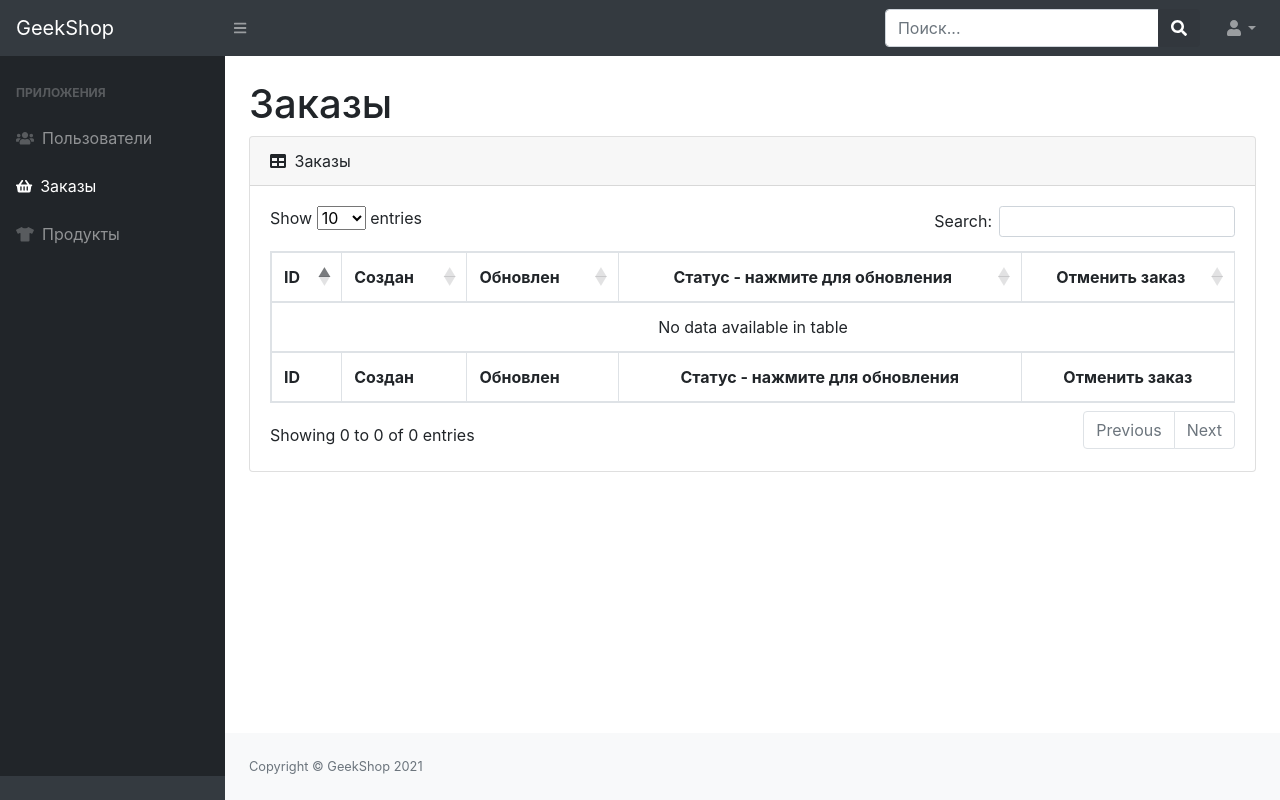
After one commit to ElecTrOoD/django-geekshop, a Django app: page /admin-staff/orders/ in a window 1280 px wide. The commit adds this page. Run offline with Django 3.2, Linux system fonts and the light colour scheme; the visitor is signed in with stand-in values (Sample User, id 1); data that the repository does not hold is empty; some libraries are stand-ins or nearby versions.

Commit message:
added admin orders

```diff
--- /dev/null
+++ b/admins/templates/admins/admin-orders-read.html
@@ -0,0 +1,52 @@
+{% extends 'admins/base.html' %}
+
+{% block content %}
+    <main>
+        <div class="container-fluid">
+            <h1 class="mt-4">Заказы</h1>
+            <div class="card mb-4">
+                <div class="card-header">
+                    <i class="fas fa-table mr-1"></i>
+                    Заказы
+                </div>
+                <div class="card-body">
+                    <div class="table-responsive">
+                        <table class="table table-bordered" id="dataTable" width="100%" cellspacing="0">
+                            <thead>
+                            <tr>
+                                <th>ID</th>
+                                <th>Создан</th>
+                                <th>Обновлен</th>
+                                <th class="text-center">Статус - нажмите для обновления</th>
+                                <th class="text-center">Отменить заказ</th>
+                            </tr>
+                            </thead>
+                            <tfoot>
+                            <tr>
+                                <th>ID</th>
+                                <th>Создан</th>
+                                <th>Обновлен</th>
+                                <th class="text-center">Статус - нажмите для обновления</th>
+                                <th class="text-center">Отменить заказ</th>
+                            </tr>
+                            </tfoot>
+                            <tbody>
+                            {% for order in object_list %}
+                                <tr>
+                                    <td>{{ order.id }}</td>
+                                    <td>{{ order.created }}</td>
+                                    <td>{{ order.updated }}</td>
+                                    <td><a href="{% url 'admins:update_order_status' order.pk %}"
+                                           class="btn btn-outline-primary col">{{ order.get_status_display }}</a></td>
+                                    <td><a href="{% url 'admins:admin_orders_delete' order.pk %}"
+                                           class="btn btn-outline-primary col">Отменить</a></td>
+                                </tr>
+                            {% endfor %}
+                            </tbody>
+                        </table>
+                    </div>
+                </div>
+            </div>
+        </div>
+    </main>
+{% endblock %}
--- a/admins/templates/admins/base.html
+++ b/admins/templates/admins/base.html
@@ -53,11 +53,11 @@
                         </div>
                         Пользователи
                     </a>
-                    <a class="nav-link" href="index.html">
+                    <a class="nav-link" href="{% url 'admins:admin_orders' %}">
                         <div class="sb-nav-link-icon">
                             <i class="fas fa-shopping-basket"></i>
                         </div>
-                        Категории
+                        Заказы
                     </a>
                     <a class="nav-link" href="{% url 'admins:admin_products' %}">
                         <div class="sb-nav-link-icon">
--- a/admins/urls.py
+++ b/admins/urls.py
@@ -2,7 +2,8 @@ from django.urls import path
 
 from admins.views import AdminIndexView, AdminUserListView, AdminUserCreateView, AdminUserUpdateView, \
     AdminUserDeleteView, AdminUserCompleteDeleteView, AdminProductListView, AdminProductCreateView, \
-    AdminProductUpdateView, AdminProductDeleteView, AdminProductCompleteDeleteView
+    AdminProductUpdateView, AdminProductDeleteView, AdminProductCompleteDeleteView, AdminOrderListView, \
+    update_order_status, cancel_order
 
 app_name = 'admins'
 
@@ -19,4 +20,7 @@ urlpatterns = [
     path('products/delete/<int:pk>', AdminProductDeleteView.as_view(), name='admin_products_delete'),
     path('products/complete-delete/<int:pk>', AdminProductCompleteDeleteView.as_view(),
          name='admin_products_complete_delete'),
+    path('orders/', AdminOrderListView.as_view(), name='admin_orders'),
+    path('orders/delete/<pk>', cancel_order, name='admin_orders_delete'),
+    path('update_order_status/<pk>', update_order_status, name='update_order_status'),
 ]
--- a/admins/views.py
+++ b/admins/views.py
@@ -7,6 +7,7 @@ from django.views.generic.edit import CreateView, UpdateView, DeleteView
 from django.views.generic.list import ListView
 
 from admins.forms import UserAdminRegisterForm, UserAdminProfileForm, ProductAdminForm
+from orders.models import Order
 from products.models import Product
 from users.models import User
 
@@ -135,3 +136,31 @@ class AdminProductCompleteDeleteView(DeleteView):
     @method_decorator(user_passes_test(lambda u: u.is_superuser))
     def dispatch(self, request, *args, **kwargs):
         return super(AdminProductCompleteDeleteView, self).dispatch(request, *args, **kwargs)
+
+
+class AdminOrderListView(ListView):
+    model = Order
+    template_name = 'admins/admin-orders-read.html'
+    extra_context = {'title': 'GeekShop - Админ | Заказы'}
+
+    @method_decorator(user_passes_test(lambda u: u.is_superuser))
+    def dispatch(self, request, *args, **kwargs):
+        return super(AdminOrderListView, self).dispatch(request, *args, **kwargs)
+
+
+def update_order_status(request, pk):
+    order = Order.objects.get(pk=pk)
+    if not order.status == Order.CANCELED:
+        STATUSES = {
+            'FM': Order.PROCEED,
+            'PRC': Order.DELIVERY,
+            'DLV': Order.DONE,
+        }
+        order.status = STATUSES[order.status]
+        order.save()
+    return HttpResponseRedirect(reverse_lazy('admins:admin_orders'))
+
+
+def cancel_order(request, pk):
+    Order.objects.get(pk=pk).delete()
+    return HttpResponseRedirect(reverse_lazy('admins:admin_orders'))
```
